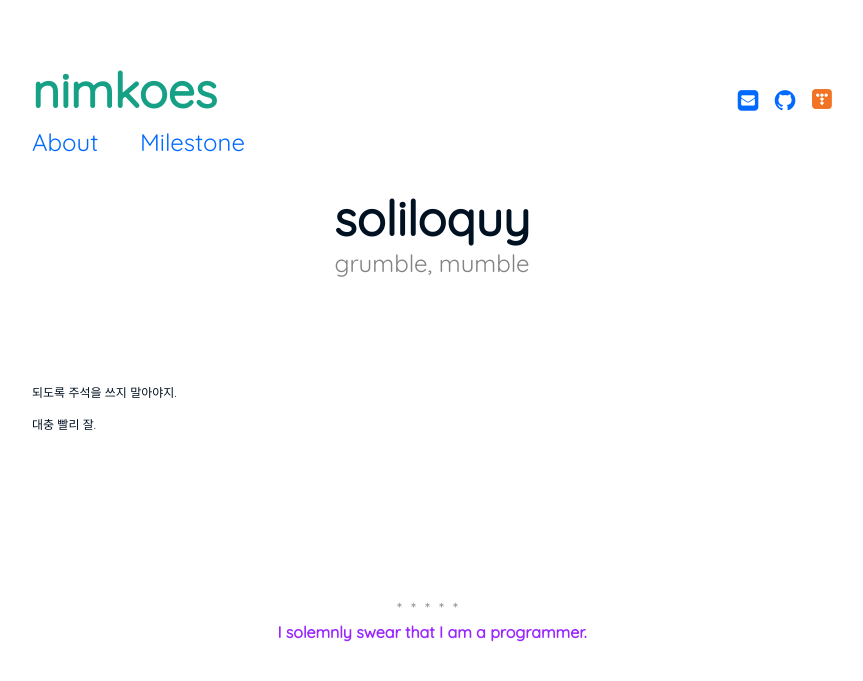
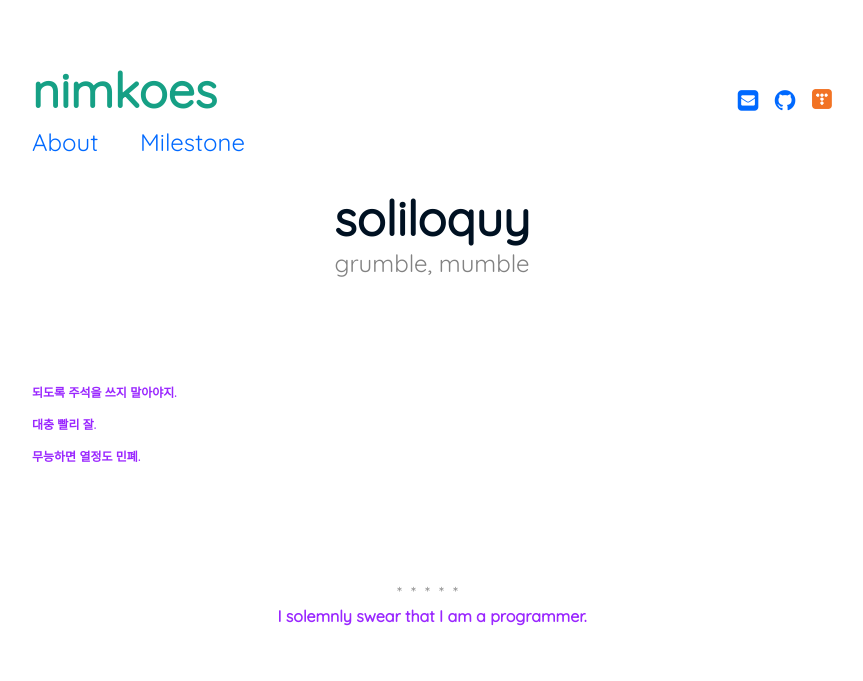
Before and after one commit to nimkoes/portfolio, a Jekyll site: the page built from _posts/1350-01-24-soliloquy.md, in a window 1280 px wide. Shown: the top 681 px of the page, without its empty margins (208-1071 px from the left). Built offline with Jekyll 4.4.1, drawn with Linux system fonts in a browser that asks for light colours.

Commit message:
mod grumble, mumble

```diff
--- a/_posts/1350-01-24-soliloquy.md
+++ b/_posts/1350-01-24-soliloquy.md
@@ -9,5 +9,6 @@ author: "nimkoes"
 
 
 
-<sub>되도록 주석을 쓰지 말아야지.</sub>
-<sub>대충 빨리 잘.</sub>
+<sub>**되도록 주석을 쓰지 말아야지.**</sub>
+<sub>**대충 빨리 잘.**</sub>
+<sub>**무능하면 열정도 민폐.**</sub>
```
